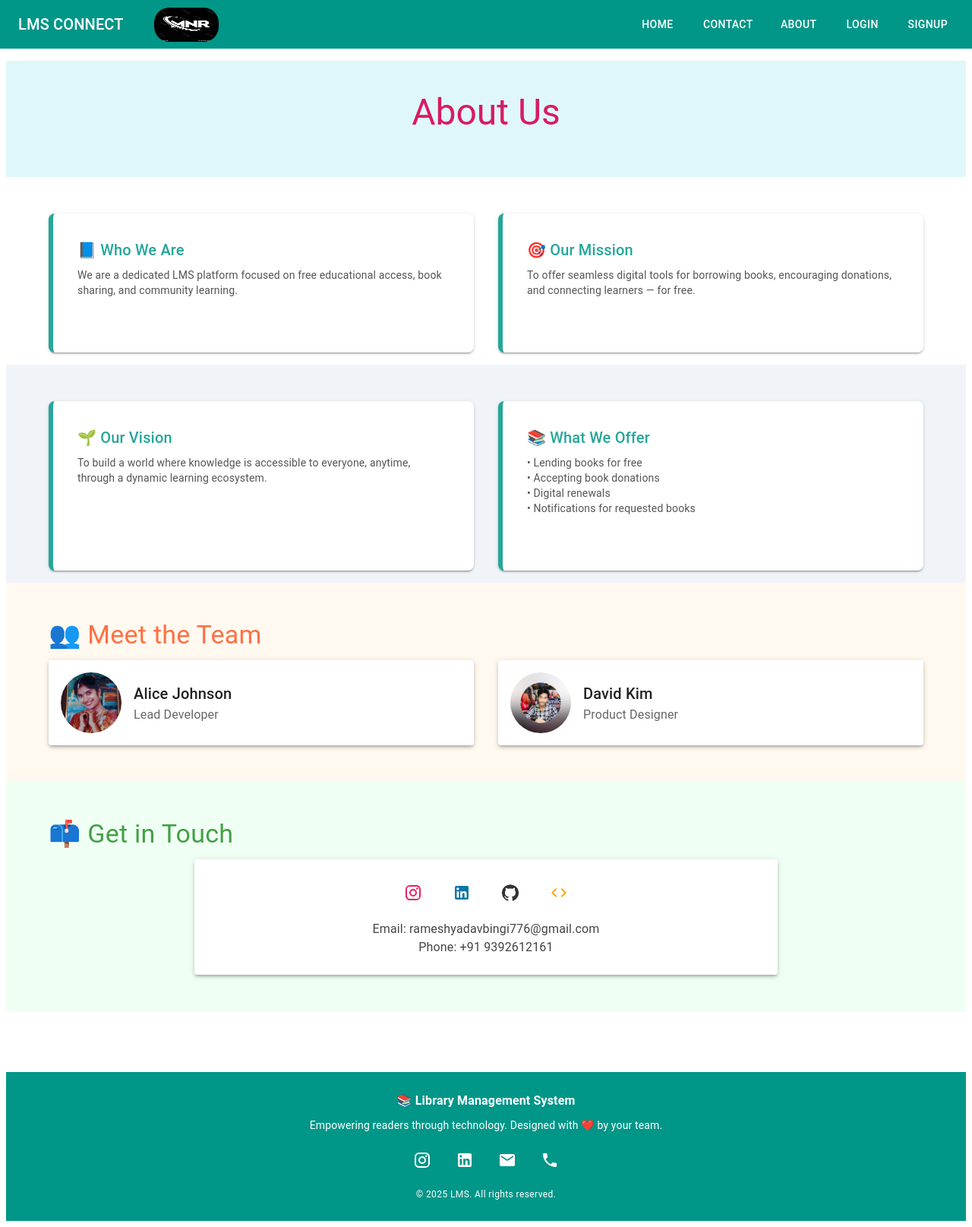
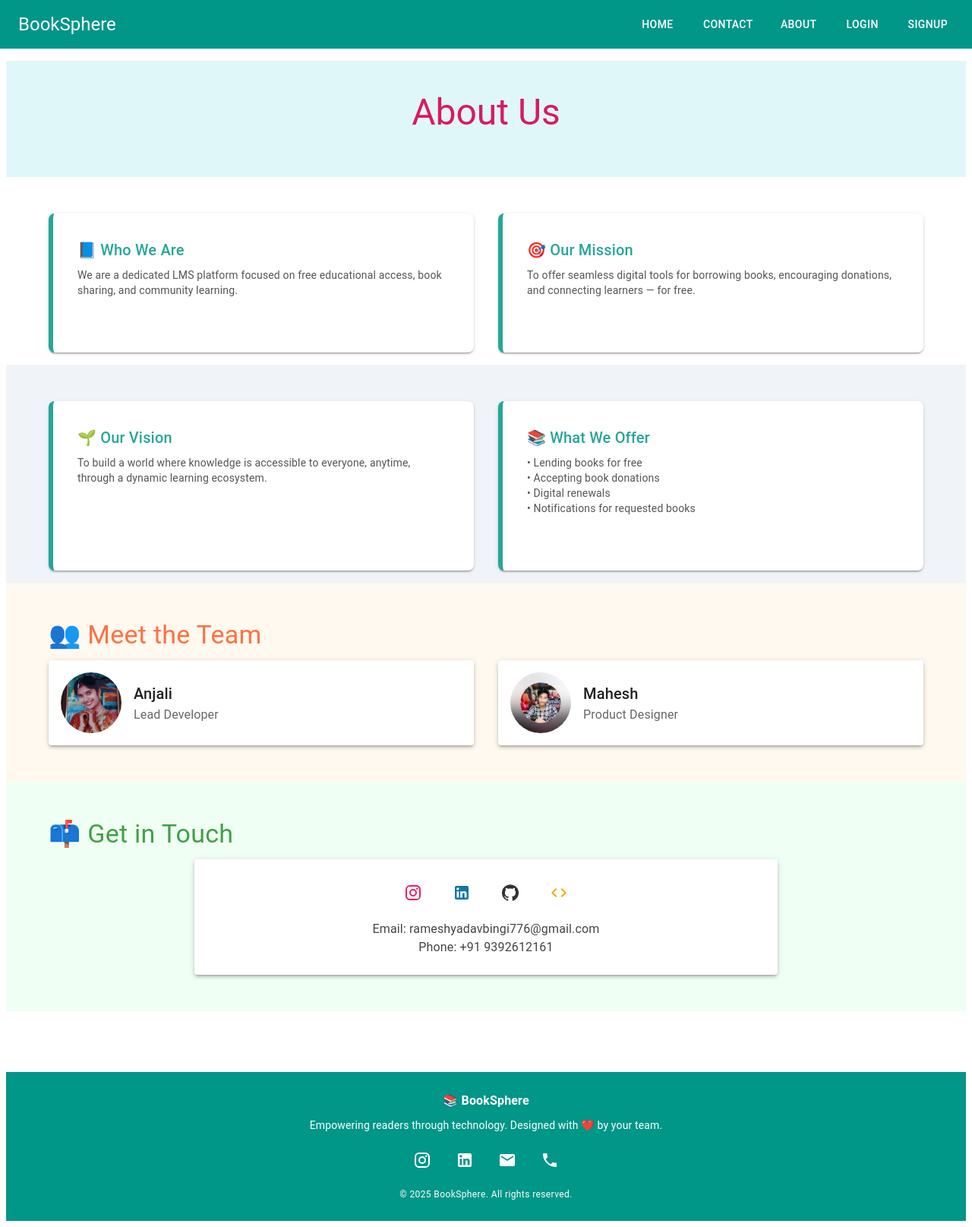
Before and after one commit to Bingi-Ramesh/mini-project-library-donation, a React (Vite) app in the folder frontend/: page /about in a window 1280 px wide. Shown: the whole page at 76% size. Built offline with nearby package versions, Linux system fonts and the light colour scheme; the HTML template or start-up script is replaced by a standard one.

Commit message:
small changes in contact section

```diff
--- a/frontend/src/About.jsx
+++ b/frontend/src/About.jsx
@@ -45,12 +45,12 @@ const infoCards = [
 
 const teamMembers = [
   {
-    name: 'Alice Johnson',
+    name: 'Anjali',
     role: 'Lead Developer',
     image: member1,
   },
   {
-    name: 'David Kim',
+    name: 'Mahesh',
     role: 'Product Designer',
     image: member2,
   },
--- a/frontend/src/Footer.jsx
+++ b/frontend/src/Footer.jsx
@@ -18,7 +18,7 @@ const Footer = () => {
       }}
     >
       <Typography variant="subtitle1" sx={{ fontWeight: 'bold', mb: 1 }}>
-        📚 Library Management System
+        📚 BookSphere
       </Typography>
 
       <Typography variant="body2" sx={{ mb: 2 }}>
@@ -61,7 +61,7 @@ const Footer = () => {
       </Stack>
 
       <Typography variant="caption" display="block">
-        © {new Date().getFullYear()} LMS. All rights reserved.
+        © {new Date().getFullYear()} BookSphere. All rights reserved.
       </Typography>
     </Box>
   );
--- a/frontend/src/Navbar.jsx
+++ b/frontend/src/Navbar.jsx
@@ -1,7 +1,7 @@
 import React, { useState, useEffect } from "react";
 import { AppBar, Toolbar, Typography, Button, IconButton, Drawer, List, ListItem, ListItemText, Box, useMediaQuery } from "@mui/material";
 import { Menu as MenuIcon, Close as CloseIcon } from "@mui/icons-material";
-import logo from './assets/logo.jpg';
+// import logo from './assets/logo.jpg';
 import { Link } from "react-router-dom";
 
 const Navbar = () => {
@@ -110,10 +110,10 @@ const Navbar = () => {
         >
           {/* Logo and LMS Title */}
           <Box sx={{ display: "flex", alignItems: "center" }}>
-            <Typography variant="h6" sx={{ marginRight: 5, color: "#ffffff" }}>
-              LMS CONNECT
+            <Typography variant="h5" sx={{ marginRight: 5, color: "#ffffff" }}>
+              BookSphere
             </Typography>
-            <img src={logo} alt="Logo" style={{ height: 45, width: 85, borderRadius: 20 }} />
+            {/* <img src={logo} alt="Logo" style={{ height: 45, width: 85, borderRadius: 20 }} /> */}
           </Box>
 
           {/* For Mobile: Hamburger Menu */}
```
